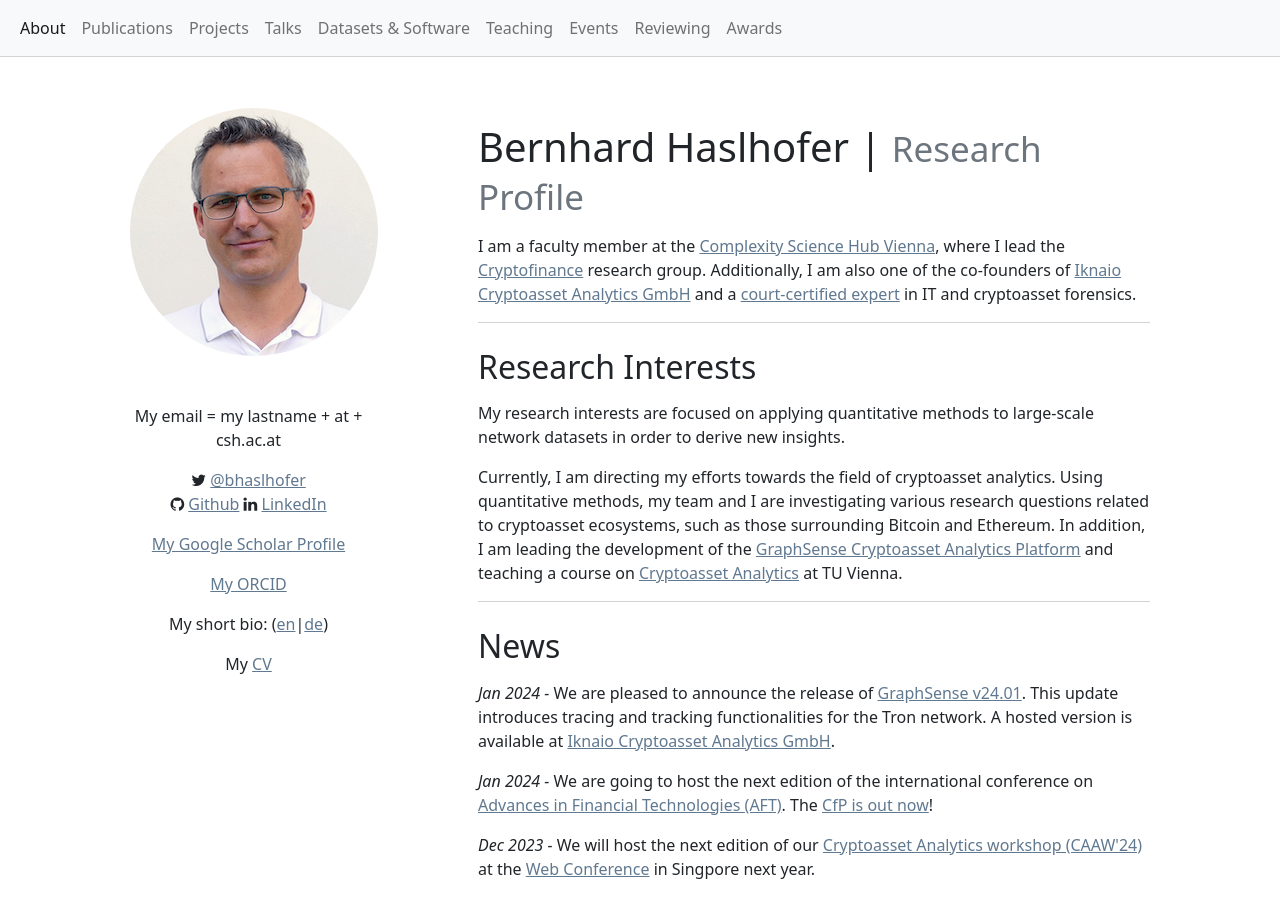
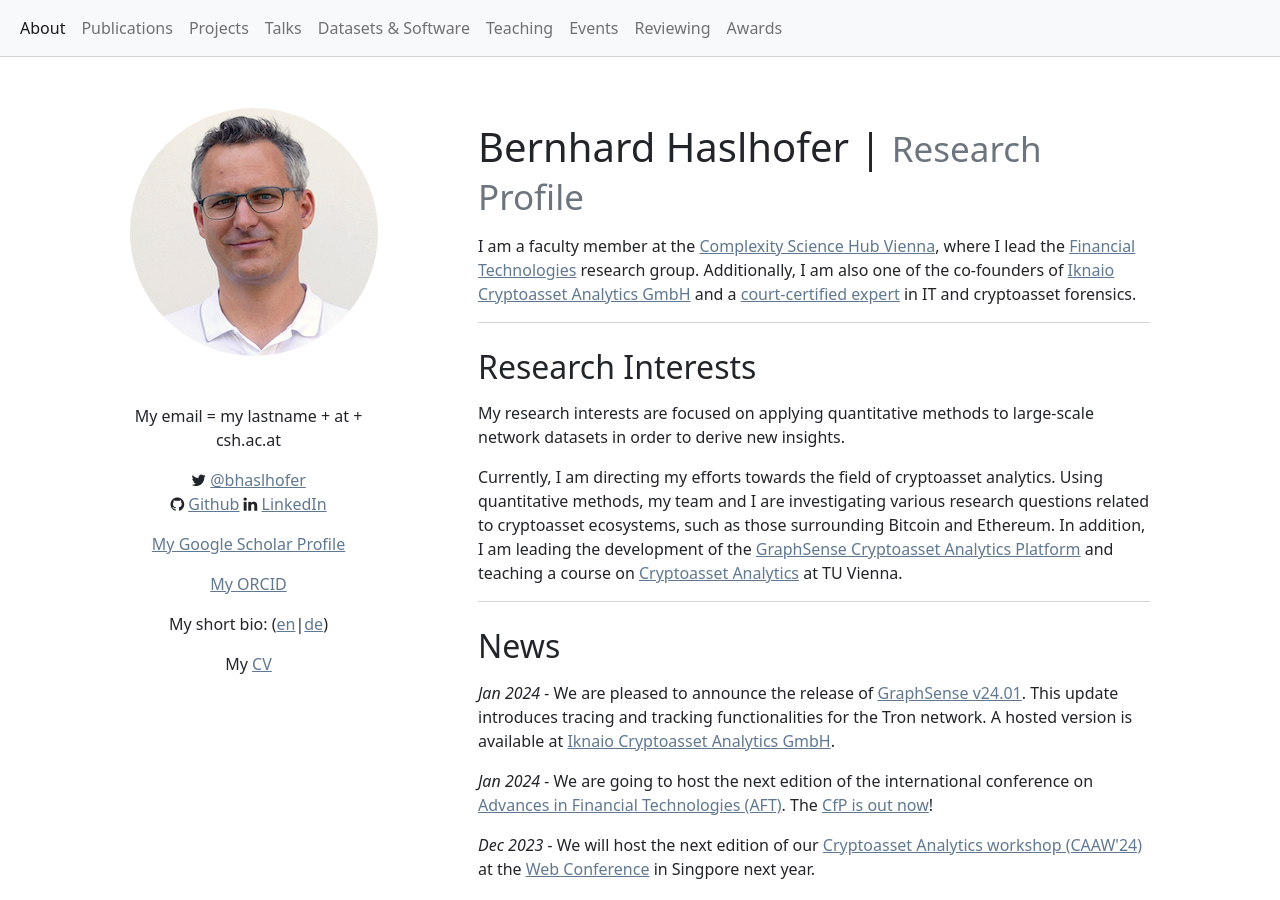
Before and after one commit to behas/behas.github.com, a Jekyll site: the page built from index.html, in a window 1280 px wide and 900 px high. Built offline with Jekyll 4.4.1, drawn with Linux system fonts in a browser that asks for light colours; a style sheet for code colours, icons or effects is not loaded.

Commit message:
updated liks

```diff
--- a/index.html
+++ b/index.html
@@ -41,14 +41,14 @@
         Bernhard Haslhofer | <small class="text-muted">Research Profile</small>
       </h1>
 
-      <p>I am a faculty member at the <a href="https://www.csh.ac.at/" target="_blank">Complexity Science Hub Vienna</a>, where I lead the <a href="https://www.csh.ac.at/complexity-science/Cryptofinance/" target="_blank">Cryptofinance</a> research group. Additionally, I am also one of the co-founders of <a href="https://www.ikna.io" target="_blank">Iknaio Cryptoasset Analytics GmbH</a> and a <a href="https://justizonline.gv.at/jop/web/exl/W333553" target="_blank">court-certified expert</a> in IT and cryptoasset forensics.
+      <p>I am a faculty member at the <a href="https://www.csh.ac.at/" target="_blank">Complexity Science Hub Vienna</a>, where I lead the <a href="https://www.csh.ac.at/complexity-science/Cryptofinance/" target="_blank">Financial Technologies</a> research group. Additionally, I am also one of the co-founders of <a href="https://www.ikna.io" target="_blank">Iknaio Cryptoasset Analytics GmbH</a> and a <a href="https://justizonline.gv.at/jop/web/exl/W333553" target="_blank">court-certified expert</a> in IT and cryptoasset forensics.
 
       <section>
         <h2>Research Interests</h2>
 
           <p>My research interests are focused on applying quantitative methods to large-scale network datasets in order to derive new insights.</p>
 
-          <p>Currently, I am directing my efforts towards the field of cryptoasset analytics. Using quantitative methods, my team and I are investigating various research questions related to cryptoasset ecosystems, such as those surrounding Bitcoin and Ethereum. In addition, I am leading the development of the <a href="https://graphsense.github.io/">GraphSense Cryptoasset Analytics Platform</a> and teaching a course on <a href="https://tiss.tuwien.ac.at/course/educationDetails.xhtml?dswid=8915&dsrid=352&semester=2023S&courseNr=192080">Cryptoasset Analytics</a> at TU Vienna.</p>
+          <p>Currently, I am directing my efforts towards the field of cryptoasset analytics. Using quantitative methods, my team and I are investigating various research questions related to cryptoasset ecosystems, such as those surrounding Bitcoin and Ethereum. In addition, I am leading the development of the <a href="https://graphsense.github.io/">GraphSense Cryptoasset Analytics Platform</a> and teaching a course on <a href="https://tiss.tuwien.ac.at/course/educationDetails.xhtml?dswid=8915&dsrid=352&semester=2024S&courseNr=192080">Cryptoasset Analytics</a> at TU Vienna.</p>
 
       </section>
 
```
